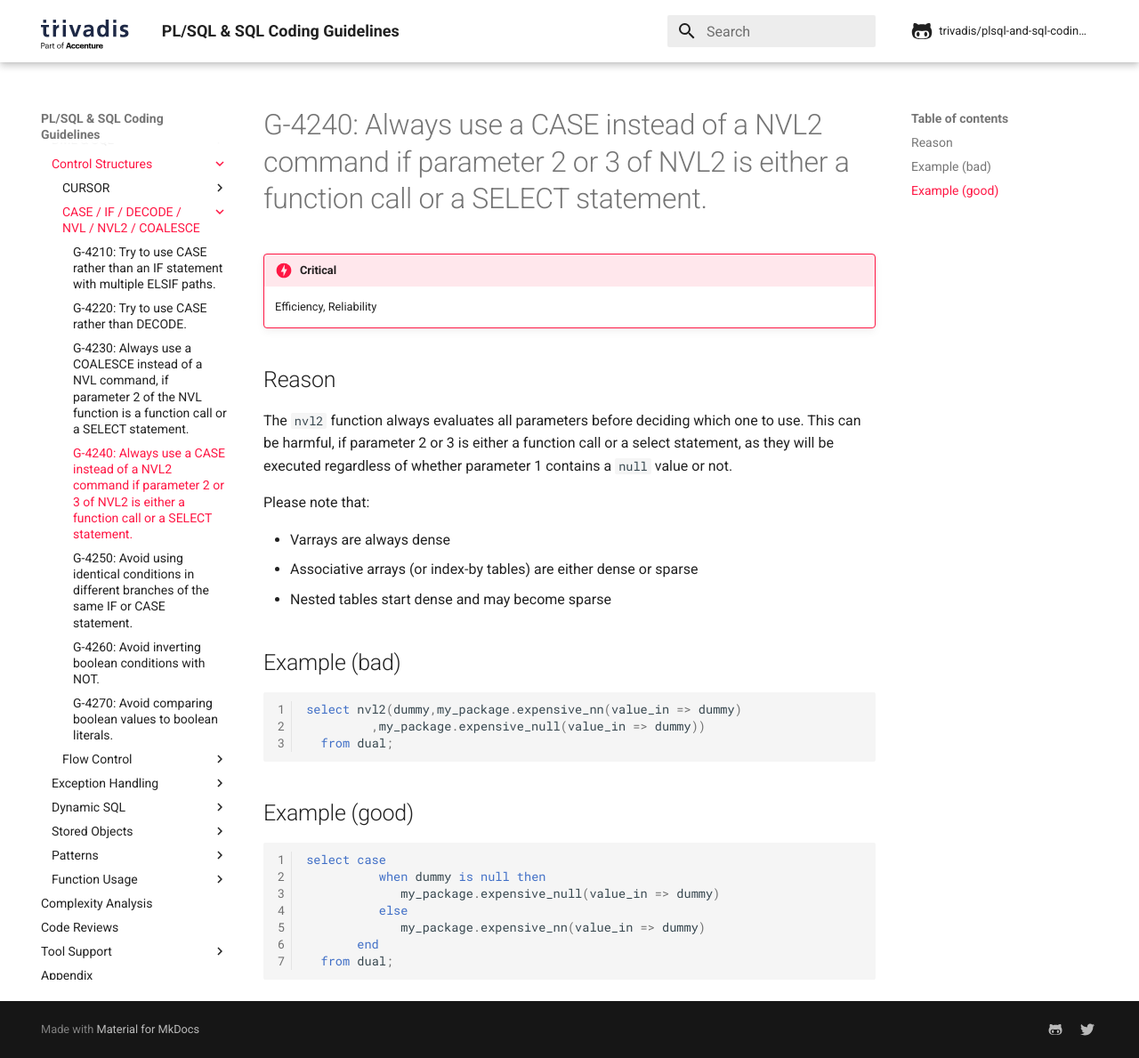
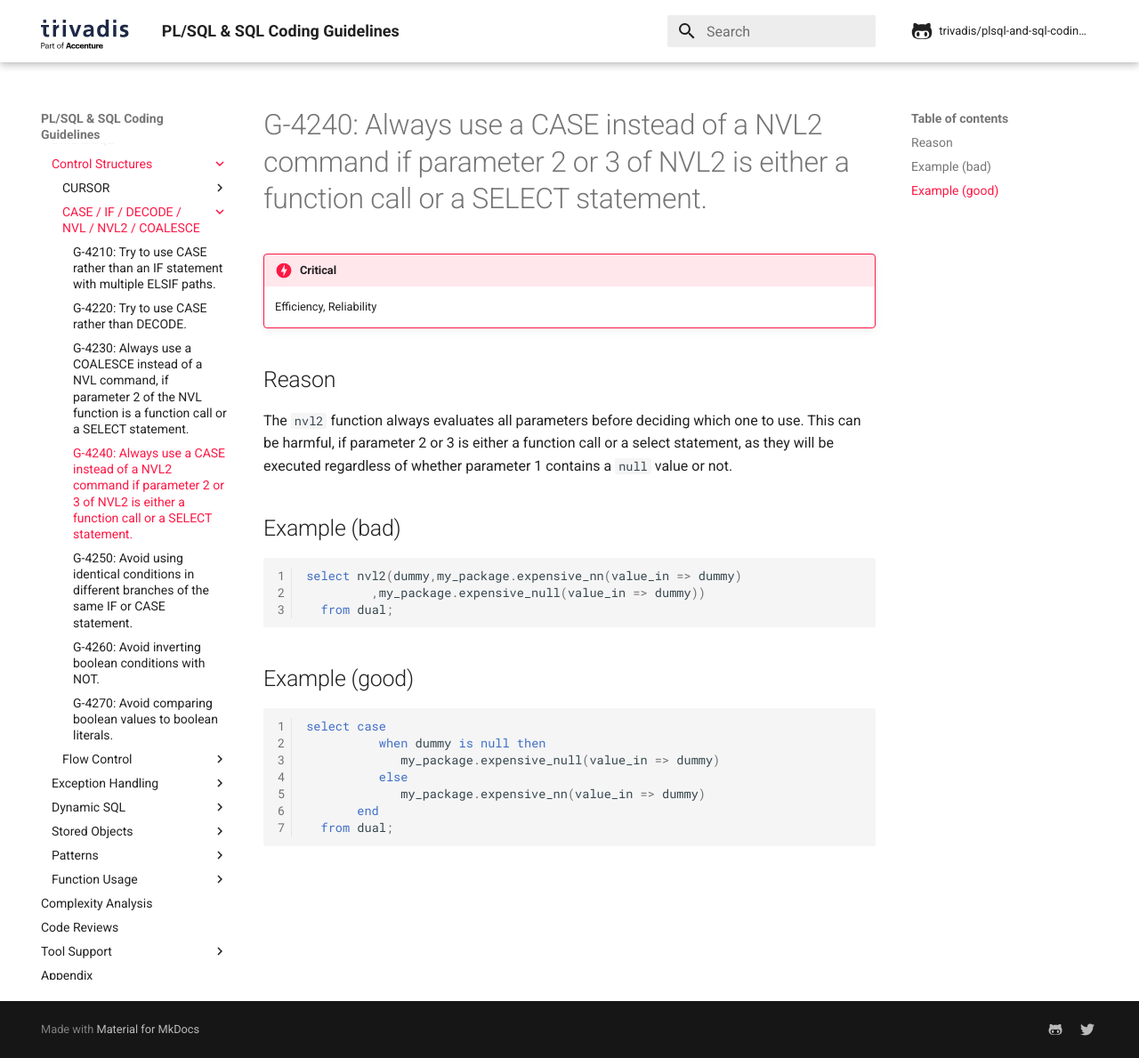
Before and after one commit to Trivadis/plsql-and-sql-coding-guidelines, an MkDocs documentation site: the page built from docs/4-language-usage/4-control-structures/2-case-if-decode-nvl-nvl2-coalesce/g-4240.md, in a window 1280 px wide and 1189 px high. Shown: the whole window at 89% size. Built offline with MkDocs 1.6.1 and Material for MkDocs 9.7.7, drawn with Linux system fonts in a browser that asks for light colours; comment, search, counter and statistics services are not loaded; the version menu is left out.

Commit message:
move note regarding sparse/dense array to G-4340, G-4350

```diff
--- a/docs/4-language-usage/4-control-structures/2-case-if-decode-nvl-nvl2-coalesce/g-4240.md
+++ b/docs/4-language-usage/4-control-structures/2-case-if-decode-nvl-nvl2-coalesce/g-4240.md
@@ -6,12 +6,6 @@
 ## Reason
 
 The `nvl2` function always evaluates all parameters before deciding which one to use. This can be harmful, if parameter 2 or 3 is either a function call or a select statement, as they will be executed regardless of whether parameter 1 contains a `null` value or not.
-
-Please note that:
-
-* Varrays are always dense
-* Associative arrays (or index-by tables) are either dense or sparse
-* Nested tables start dense and may become sparse
 
 ## Example (bad)
 
```
Also changed, not shown: docs/4-language-usage/4-control-structures/2-case-if-decode-nvl-nvl2-coalesce/g-4250.md (+0 -6 lines), docs/4-language-usage/4-control-structures/3-flow-control/g-4340.md (+6 -0 lines), docs/4-language-usage/4-control-structures/3-flow-control/g-4350.md (+6 -0 lines).
